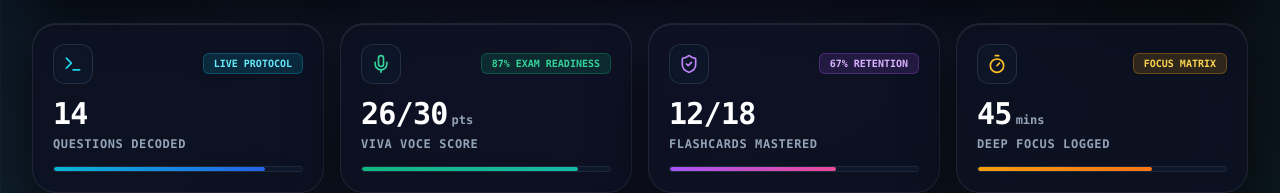
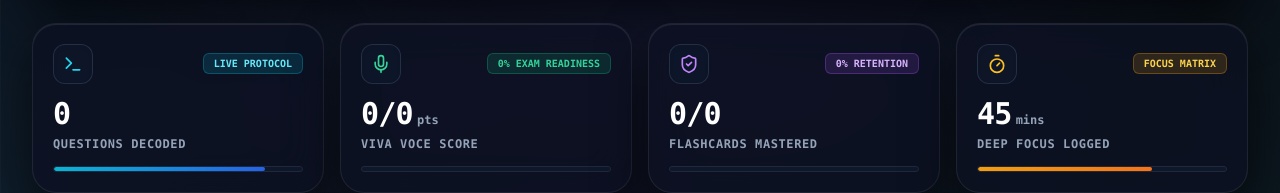
Before and after one commit to aarushipujari/AI-Study-assistant, a Next.js app in the folder frontend/: page / in a window 1280 px wide. Shown: the part 200-393 px from the top of the page. Built offline with nearby package versions, Linux system fonts and the light colour scheme; no server answers.

Commit message:
Reset study metrics to clean zero state while preserving study time

```diff
--- a/frontend/src/app/page.tsx
+++ b/frontend/src/app/page.tsx
@@ -51,11 +51,11 @@ export default function StudyAssistantPage() {
 
       {/* 4 Animated Metric Cards */}
       <StatCards
-        questionsAsked={14}
-        vivaScore={26}
-        vivaTotal={30}
-        flashcardsMastered={12}
-        flashcardsTotal={18}
+        questionsAsked={0}
+        vivaScore={0}
+        vivaTotal={0}
+        flashcardsMastered={0}
+        flashcardsTotal={0}
         studyMinutes={45}
       />
 
--- a/frontend/src/components/StatCards.tsx
+++ b/frontend/src/components/StatCards.tsx
@@ -20,8 +20,8 @@ export function StatCards({
   flashcardsTotal,
   studyMinutes,
 }: StatCardsProps) {
-  const vivaPct = vivaTotal > 0 ? Math.round((vivaScore / vivaTotal) * 100) : 88;
-  const flashPct = flashcardsTotal > 0 ? Math.round((flashcardsMastered / flashcardsTotal) * 100) : 80;
+  const vivaPct = vivaTotal > 0 ? Math.round((vivaScore / vivaTotal) * 100) : 0;
+  const flashPct = flashcardsTotal > 0 ? Math.round((flashcardsMastered / flashcardsTotal) * 100) : 0;
 
   const cards = [
     {
```
Also changed, not shown: 1 other file (tests, documents, lock files or other folders).
